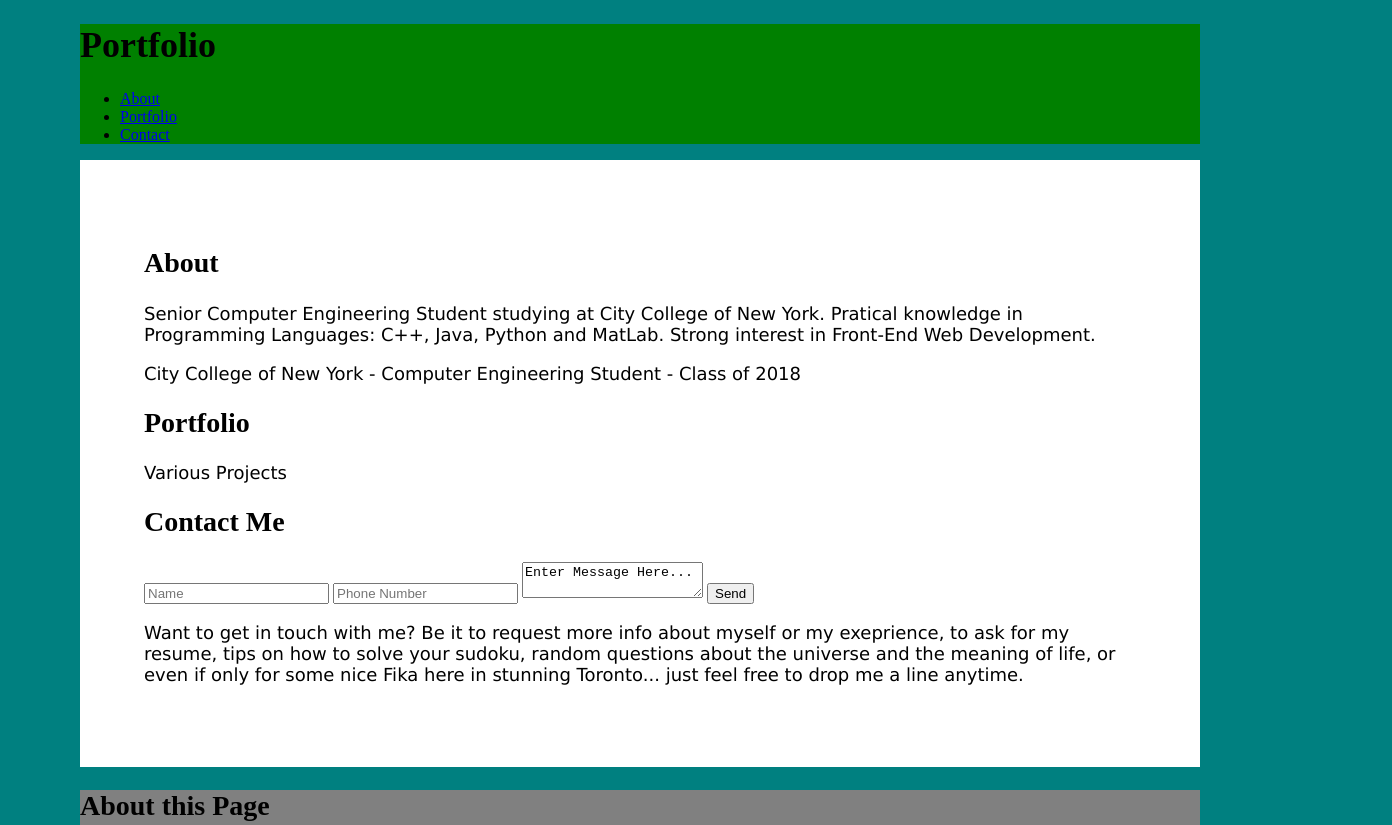
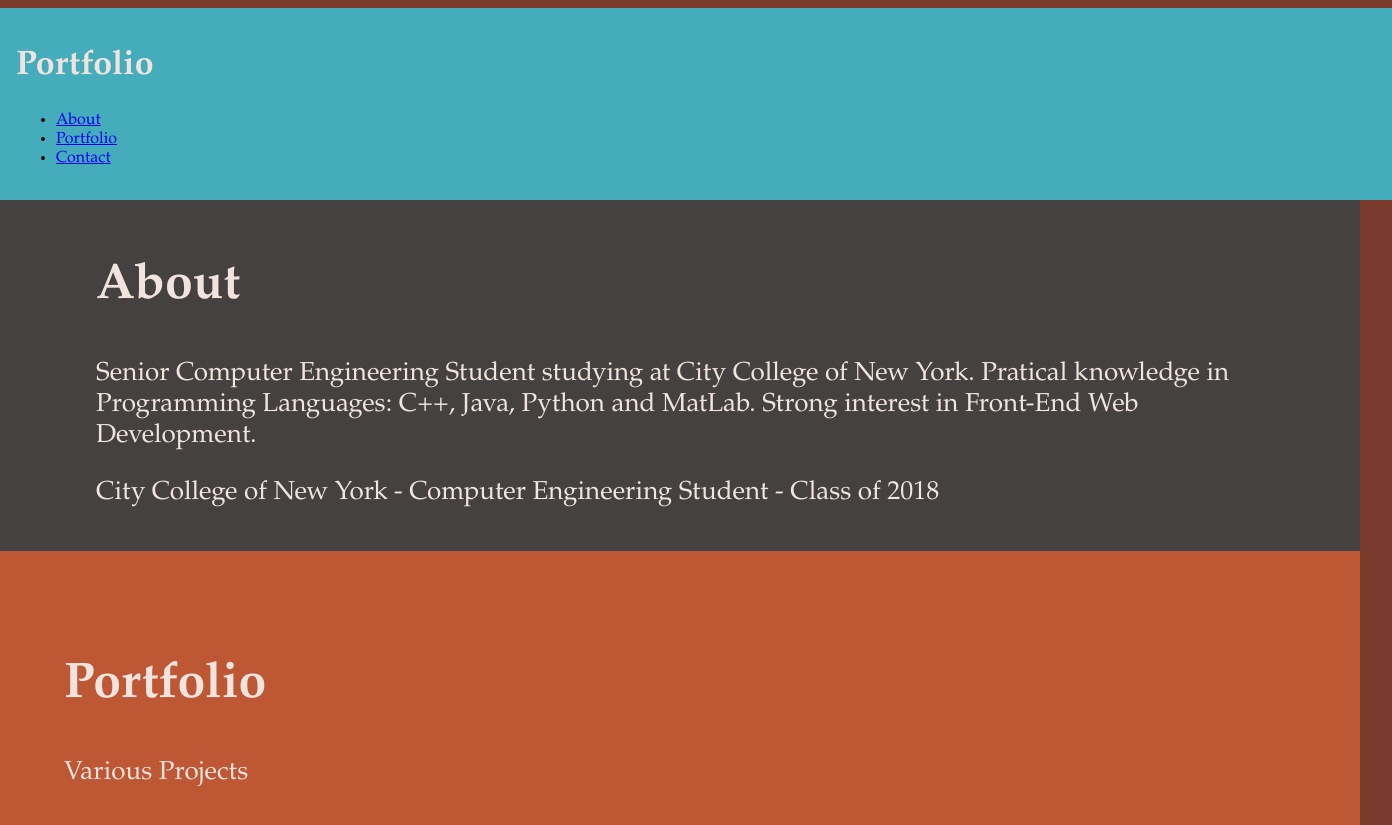
Before and after one commit to klei0229/PortfolioWebpage, a plain HTML site: page portfolio.html in a window 1280 px wide. Shown: the top 825 px of the page, 1392 px wide, since content can reach past the window. Drawn offline with Linux system fonts and the light colour scheme.

Commit message:
edited css coloring, sizing of elements

```diff
--- a/portfolio.css
+++ b/portfolio.css
@@ -1,49 +1,68 @@
 
 header{
-	background-color:green;
+	width:100%;
+	background-color:#45acbc;
 	border:;
+	padding:1em;
 
 
 }
 p{
-	font-size:18px;
-	font-family:"Verdana";
-
+	font-size:26px;
+	color:#f1e3dd;
 }
 
 body{
-
-	width:70em;
+	font-family:"Palatino Linotype","Book Antiqua",Palatino,serif;
+	width: 85em;
 	margin-left:auto;
 	margin-right:auto;
-	padding: ;
-	border:10em;
-	background:teal;
-	color:#000;
-	border:;
+	background-color:#7a3b2e;
+}
+
+footer{
+
+
 
 
 }
 
-footer{
-
-	background-color:grey;
-	height:50%;
-
-}
-
 h1{
-
-	font-size:36px;
+	font-size:34px;
+	color:#f1e3dd;
 }
 h2{
-
-	font-size:28px;
-
+	font-size:50px;
+	color:#f1e3dd;
 
 }
 
 #content{
-	padding: 4em;
-	background:white;
+
 }
+
+#About{
+
+	background-color:#454140;
+	padding-left:6em;
+	padding-right:6em;
+	padding-top:1em;
+	padding-bottom:1em;
+}
+#Portfolio{
+
+	background-color:#bd5734;
+	padding-left:4em;
+	padding-right:4em;
+	padding-top:4em;
+	padding-bottom:4em;
+}
+
+#Contact{
+	background-color:#a79e84;
+	padding-left:4em;
+	padding-right:4em;
+	padding-top:4em;
+	padding-bottom:4em;
+
+}
--- a/portfolio.html
+++ b/portfolio.html
@@ -44,15 +44,15 @@
 
 
 		<!-- Portfolio DIV-->
-		<div>
-			<h2 id="Portfolio">Portfolio</h2>
+		<div id="Portfolio">
+			<h2>Portfolio</h2>
 			<p>Various Projects</p>
 			<!-- insert images -->
 		</div>
 
 		<!-- Contact DIV-->
-		<div>
-			<h2 id="Contact">Contact Me</h2>
+		<div id="Contact">
+			<h2>Contact Me</h2>
 
 			<form action="/submit-message" id="messageForm">
 				<input type="text" placeholder = "Name">
```
